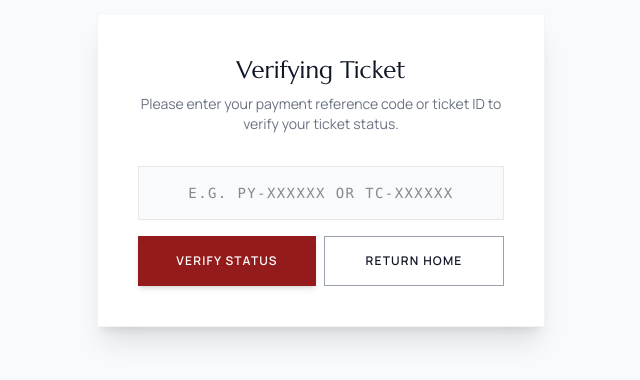
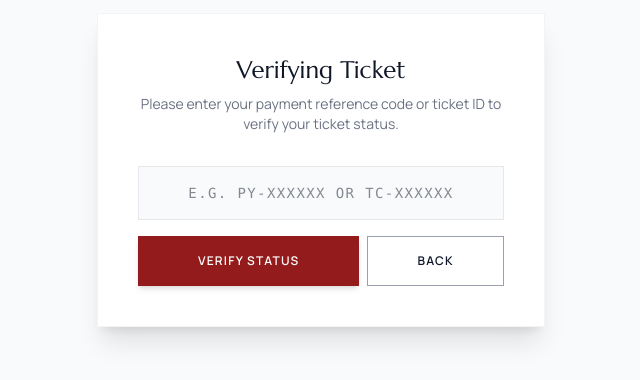
Before and after one commit to dkwadwokp-dev/amethyst-frontend, a React (Vite) app: page /verify-ticket in a window 1280 px wide. Shown: the part 230-610 px from the top of the page, without its empty margins (319-959 px from the left). Built offline with nearby package versions, Linux system fonts and the light colour scheme; a web font is replaced by a local one.

Commit message:
Update README and improve navigation in VerifyTicketPage; adjust layout in ReferenceVerificationForm

```diff
--- a/index.html
+++ b/index.html
@@ -14,7 +14,7 @@
       property="og:description"
       content="Luxury rooms, fine dining, and world-class events. Experience the best hospitality in Accra."
     />
-    <meta property="og:image" content="/public/assets/og-image.jpg" />
+    <meta property="og:image" content="/assets/og-card.jpg" />
     <meta property="og:url" content="https://ah-hotel.vercel.app" />
     <meta property="og:type" content="website" />
     <meta name="twitter:card" content="summary_large_image" />
@@ -23,7 +23,7 @@
       name="twitter:description"
       content="Luxury rooms, fine dining, and world-class events. Experience the best hospitality in Accra."
     />
-    <meta name="twitter:image" content="/public/assets/og-image.jpg" />
+    <meta name="twitter:image" content="/assets/og-card.jpg" />
   </head>
   <body>
     <div id="root"></div>
--- a/src/features/shared/ui/reference-verification-form.tsx
+++ b/src/features/shared/ui/reference-verification-form.tsx
@@ -59,7 +59,7 @@ export const ReferenceVerificationForm = ({
           type="submit"
           variant="primary"
           className={`justify-center py-4 text-xs font-bold tracking-widest bg-black text-white hover:bg-gray-800 ${
-            layout === "row" ? "w-full md:flex-1" : "w-full"
+            layout === "row" ? "w-full md:flex-2" : "w-full"
           }`}
         >
           {submitLabel}
--- a/src/pages/VerifyTicketPage.tsx
+++ b/src/pages/VerifyTicketPage.tsx
@@ -44,6 +44,7 @@ const TicketItem = ({ code, idx }: { code: string; idx: number }) => {
 const VerifyTicketPage = () => {
   const [searchParams, setSearchParams] = useSearchParams();
   const navigate = useNavigate();
+  const goBack = () => navigate(-1);
 
   // Paystack returns 'reference' or 'trxref'
   const reference = searchParams.get("reference") || searchParams.get("trxref");
@@ -87,9 +88,9 @@ const VerifyTicketPage = () => {
           >
             <ReferenceVerificationForm
               onSubmit={handleVerify}
-              onCancel={() => navigate("/")}
+              onCancel={goBack}
               submitLabel="VERIFY STATUS"
-              cancelLabel="RETURN HOME"
+              cancelLabel="BACK"
               layout="row"
               placeholder="e.g. PY-XXXXXX or TC-XXXXXX"
             />
@@ -173,9 +174,9 @@ const VerifyTicketPage = () => {
               <ReferenceVerificationForm
                 initialValue={reference}
                 onSubmit={handleVerify}
-                onCancel={() => navigate("/")}
+                onCancel={goBack}
                 submitLabel="VERIFY"
-                cancelLabel="HOME"
+                cancelLabel="BACK"
                 layout="row"
                 className="w-full max-w-xs mx-auto"
                 placeholder="PY-XXXXXX or TC-XXXXXX"
```
Also changed, not shown: public/assets/og-card.jpg (added), 1 other file (tests, documents, lock files or other folders).
